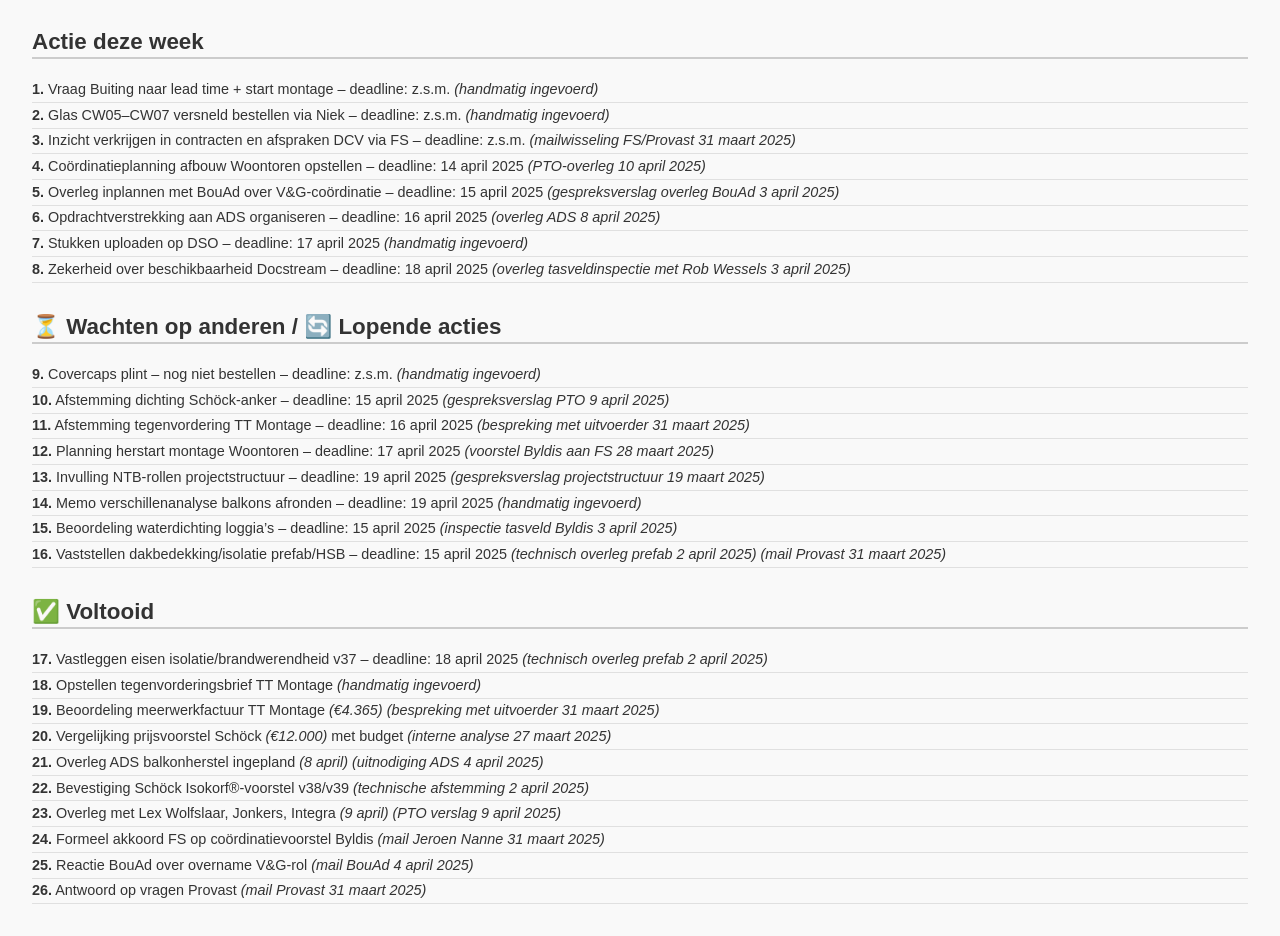
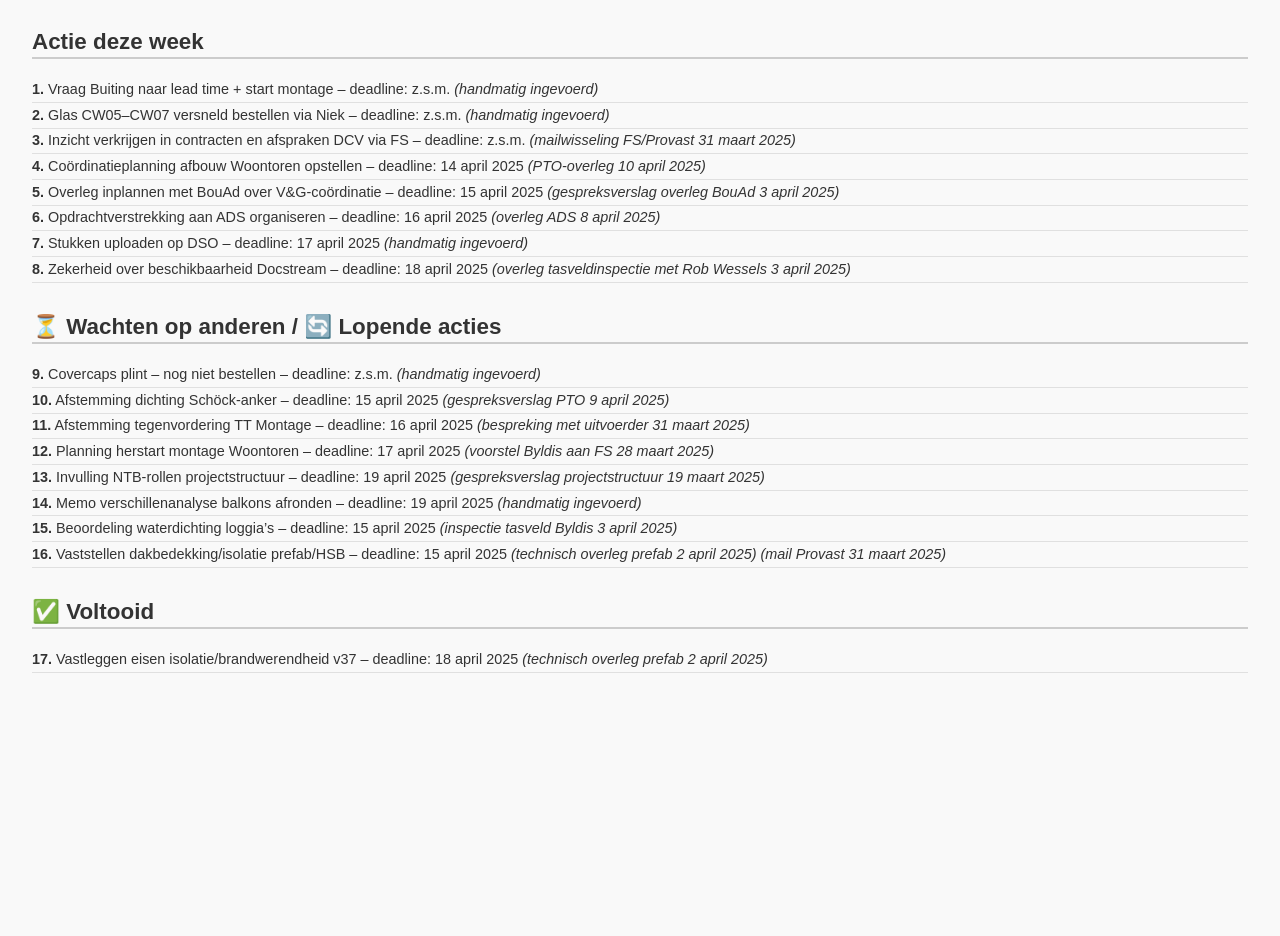
Before and after one commit to PDR851/takenlijst-dreeftoren, a plain HTML site: page index.html in a window 1280 px wide. Shown: the part 101-1037 px from the top of the page. After the commit the page ends 806 px from the top, so only its background shows below. Drawn offline with Linux system fonts and the light colour scheme.

Commit message:
Update takenlijst 2025-04-11 21:31

```diff
--- a/index.html
+++ b/index.html
@@ -77,15 +77,6 @@
   <h2>✅ Voltooid</h2>
   <ul>
     <li><strong>17.</strong> Vastleggen eisen isolatie/brandwerendheid v37 – deadline: 18 april 2025 <em>(technisch overleg prefab 2 april 2025)</em></li>
-    <li><strong>18.</strong> Opstellen tegenvorderingsbrief TT Montage <em>(handmatig ingevoerd)</em></li>
-    <li><strong>19.</strong> Beoordeling meerwerkfactuur TT Montage <em>(€4.365)</em> <em>(bespreking met uitvoerder 31 maart 2025)</em></li>
-    <li><strong>20.</strong> Vergelijking prijsvoorstel Schöck <em>(€12.000)</em> met budget <em>(interne analyse 27 maart 2025)</em></li>
-    <li><strong>21.</strong> Overleg ADS balkonherstel ingepland <em>(8 april)</em> <em>(uitnodiging ADS 4 april 2025)</em></li>
-    <li><strong>22.</strong> Bevestiging Schöck Isokorf®-voorstel v38/v39 <em>(technische afstemming 2 april 2025)</em></li>
-    <li><strong>23.</strong> Overleg met Lex Wolfslaar, Jonkers, Integra <em>(9 april)</em> <em>(PTO verslag 9 april 2025)</em></li>
-    <li><strong>24.</strong> Formeel akkoord FS op coördinatievoorstel Byldis <em>(mail Jeroen Nanne 31 maart 2025)</em></li>
-    <li><strong>25.</strong> Reactie BouAd over overname V&G-rol <em>(mail BouAd 4 april 2025)</em></li>
-    <li><strong>26.</strong> Antwoord op vragen Provast <em>(mail Provast 31 maart 2025)</em></li>
   </ul>
 
   </div>
```
